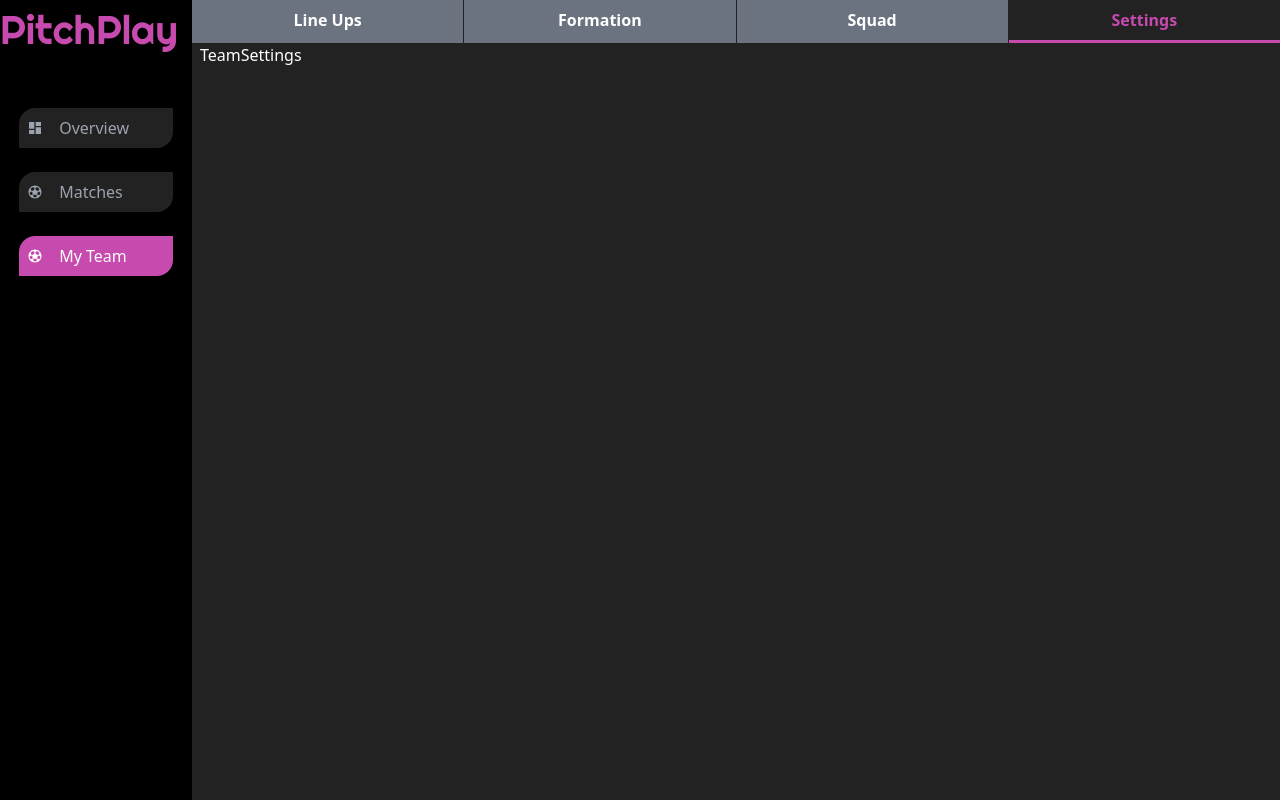
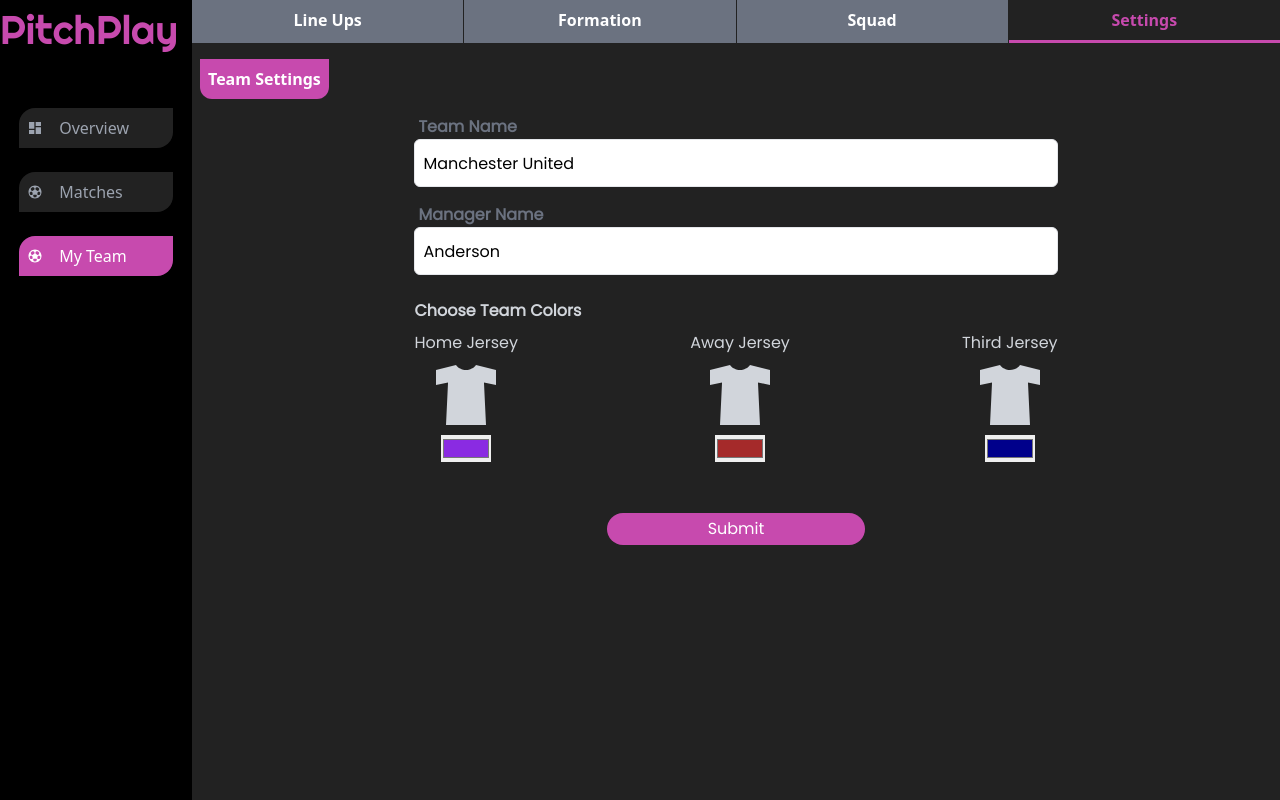
Before and after one commit to Sosaristic/pitch-play, a React (Vite) app: page /dashboard/my-team/settings in a window 1280 px wide. Built offline with nearby package versions, Linux system fonts and the light colour scheme.

Commit message:
team setting route updated

```diff
--- a/src/components/Dashboard/MyTeam/TeamSettings.jsx
+++ b/src/components/Dashboard/MyTeam/TeamSettings.jsx
@@ -1,7 +1,71 @@
-import React from 'react'
+import React, {useState} from "react";
+import { IoMdShirt } from "react-icons/io";
+import { regEx } from "../../Form/regex";
 
+import { TextField } from "../../Form";
+import { Button } from "../../UI";
 export default function TeamSettings() {
+const [teamData, setTeamData] = useState({
+  teamName: "Manchester United",
+  teamManager: "Anderson",
+  firstColor: "#8a2be2",
+  secondColor: "#a52a2a",
+  thirdColor: "#00008b"
+})
+
+const colorDetails = [
+  { id: 1, title: "Home Jersey", name: "firstColor", value:  teamData.firstColor},
+  { id: 2, title: "Away Jersey", name: "secondColor", value: teamData.secondColor},
+  { id: 3, title: "Third Jersey", name: "thirdColor", value: teamData.thirdColor},
+]
+
+const handleInputChange = ({target: {name, value}})=>{
+setTeamData({
+  ...teamData,
+  [name] : value
+})
+}
+
+const handleSubmit = (e)=>{
+e.preventDefault()
+console.log(teamData);
+}
   return (
-    <div>TeamSettings</div>
-  )
+    <div className="relative">
+      <h2 className="w-fit bg-primary p-2 rounded-bl-xl rounded-br-xl font-bold mt-4 ">
+        Team Settings
+      </h2>
+
+      <form className="mt-4 flex flex-col gap-4 items-center md:w-[70%] lg:w-[60%] font-poppins mx-auto text-gray-300">
+        <div className="w-full">
+          <TextField label="Team Name" value={teamData.teamName} name="teamName" onChange={handleInputChange} regex={regEx.name}/>
+        </div>
+        <div className="w-full">
+          <TextField label="Manager Name" value={teamData.teamManager} name="teamManager" onChange={handleInputChange} regex={regEx.name}/>
+        </div>
+        <div className="w-full">
+          <p className="font-[900] mt-2 mb-2">Choose Team Colors</p>
+          <div className="flex justify-between">
+            {colorDetails?.map((item) => {
+              return (
+                <div key={item.id} className="flex flex-col items-center">
+                  <p className="text-center text-[.8rem] md:text-[1rem]">{item.title}</p>
+                  <div className="text-[5rem]">
+                    <IoMdShirt />
+                  </div>
+                  <div>
+                    <input type="color" name={item.name} id={item.id} value={item.value} onChange={handleInputChange}/>
+                  </div>
+                </div>
+              );
+            })}
+
+
+          </div>
+        </div>
+
+        <div className="w-[80%]  md:w-[40%] mt-8"><Button value="Submit"/></div>
+      </form>
+    </div>
+  );
 }
--- a/src/components/Form/TextField.jsx
+++ b/src/components/Form/TextField.jsx
@@ -24,7 +24,7 @@
 
   return (
     <div className=" relative  w-full input">
-      <label htmlFor="name" className=" bg-white left-4 text-md px-1 text-gray-500">
+      <label htmlFor="name" className=" left-4 text-md px-1 text-gray-500 font-poppins font-[900]">
         {label}
       </label>
       <div className="">
@@ -38,7 +38,7 @@
           onKeyUp={onChangeValidation}
           onBlur={onBlurValidation}
           placeholder={placeholder}
-          className={`text-[1rem] caret-primary text-black pl-2 outline-none h-[3rem] w-full ${
+          className={`text-[1rem] caret-primary font-poppins text-black pl-2 outline-none h-[3rem] w-full ${
             displayError ? "focus:border-red-500" : "focus:border-primary"
           }  border  rounded-md`}
         />
```
Also changed, not shown: src/components/Dashboard/MyTeam/EditPlayerDetails.jsx (+0 -173 lines).
